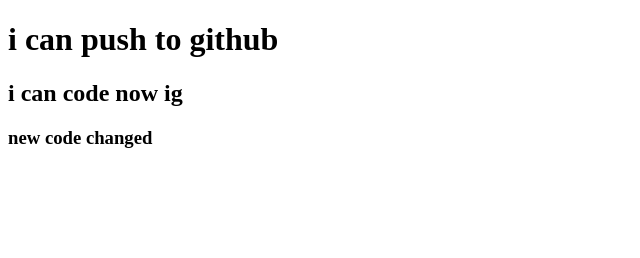
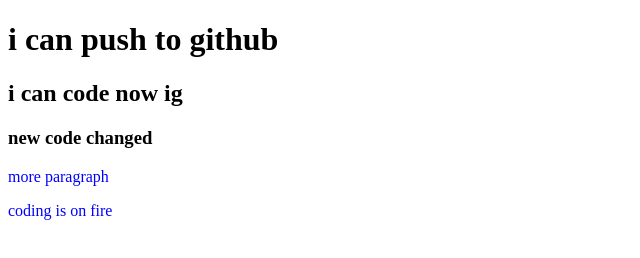
Before and after one commit to zidane75/my-second-repo, a plain HTML site: page index.html in a window 1280 px wide. Shown: the whole page, without its empty margins (0-640 px from the left). Drawn offline with Linux system fonts and the light colour scheme.

Commit message:
styles added

```diff
--- a/index.html
+++ b/index.html
@@ -6,11 +6,14 @@
     <meta name="viewport" content="width=device-width, initial-scale=1.0">
     <title>my second repo
     </title>
+    <link rel="stylesheet" href="style.css">
 </head>
 <body>
     <h1>i can push to github</h1>
     <h2>i can code now ig</h2>
     <h3>new code changed</h3>
+    <p>more paragraph</p>
+    <p>coding is on fire</p>
 
 </body>
 </html>
```
